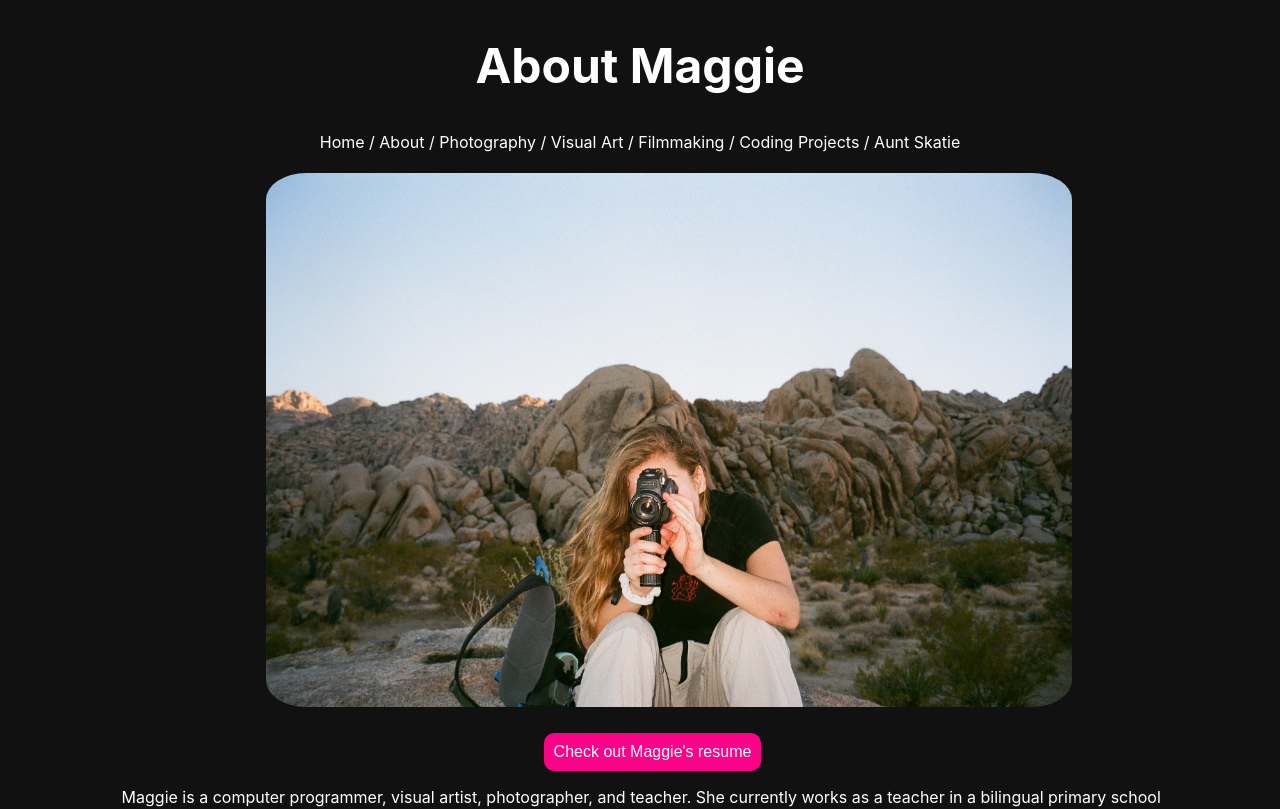
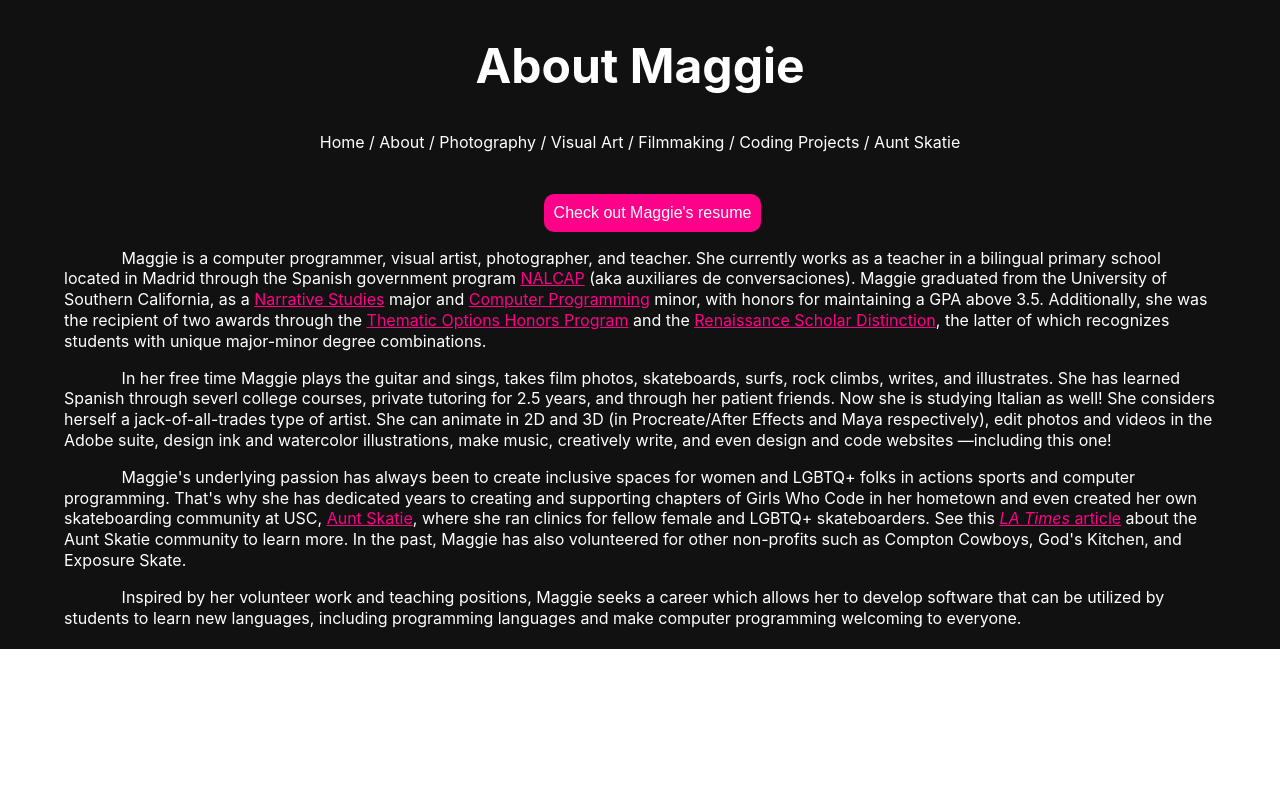
Before and after one commit to maggiebowen/maggie-portafolio-new, a Next.js app: page /About in a window 1280 px wide. Shown: the top 809 px of the page. Built offline with nearby package versions, Linux system fonts and the light colour scheme.

Commit message:
testing why abt stops deployment

```diff
--- a/pages/About.tsx
+++ b/pages/About.tsx
@@ -1,6 +1,7 @@
 import Image from 'next/image';
 import Link from 'next/link';
 import bgImg1 from 'public/pics/maggie-with-camera.JPG';
+import React from 'react';
 import styles from '../styles/Home.module.css';
 import Navigation from './components/Navigation';
 
@@ -20,7 +21,7 @@ function about() {
 
       <div className={styles.textContainer}>
         <br />
-        <div className={styles.aboutImg}>
+        {/* <div className={styles.aboutImg}>
           <Image
             alt="photo of Maggie at Joshua Tree National Park"
             src={bgImg1}
@@ -28,7 +29,7 @@ function about() {
             quality={100}
             style={abtImgStyle}
           />
-        </div>
+        </div> */}
         <br />
         <div className={styles.center}>
           <a
@@ -91,7 +92,6 @@ function about() {
           programming languages and make computer programming welcoming to everyone.
           <br />
           <br />
-          <br />
         </p>
       </div>
     </div>
```
